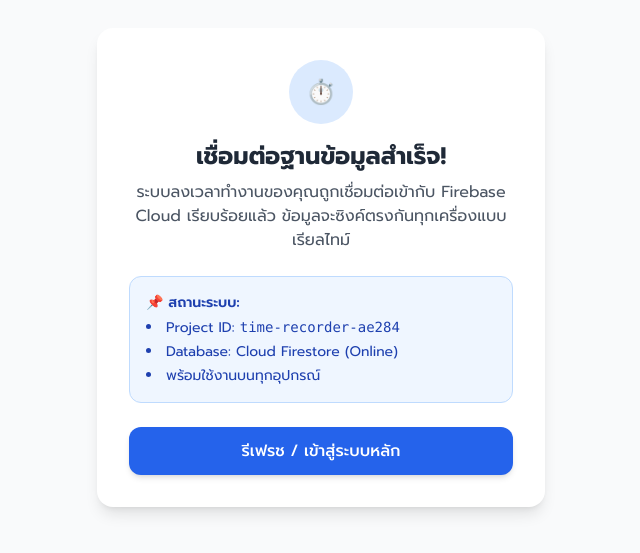
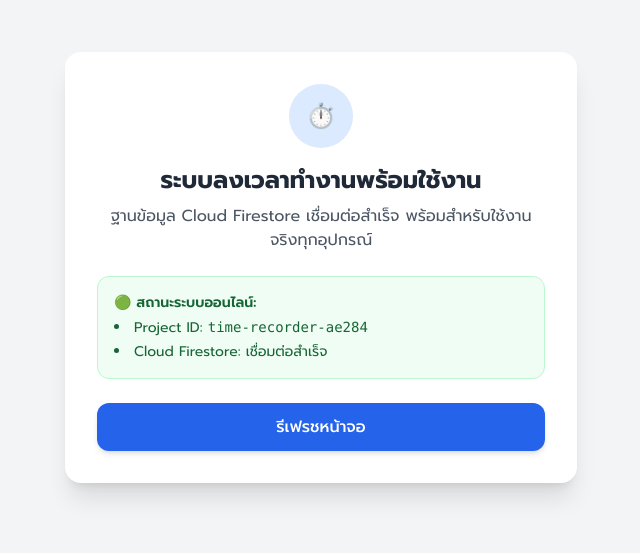
Before and after one commit to j9wrld-stack/time-recorder, a plain HTML site: page index.html in a window 1280 px wide. Shown: the part 133-686 px from the top of the page, without its empty margins (319-959 px from the left). Drawn offline with nearby package versions, Linux system fonts and the light colour scheme; a script that the page names is missing.

Commit message:
Add files via upload

```diff
--- a/index.html
+++ b/index.html
@@ -8,34 +8,35 @@
     <script src="https://cdn.tailwindcss.com"></script>
     <!-- FontPrompt -->
     <link href="https://fonts.googleapis.com/css2?family=Prompt:wght@300;400;500;600;700&display=swap" rel="stylesheet">
+    <!-- QR Code Scanner Library -->
+    <script src="https://unpkg.com/html5-qrcode"></script>
     <style>
         body { font-family: 'Prompt', sans-serif; }
     </style>
 </head>
-<body class="bg-gray-50 min-h-screen flex flex-col items-center justify-center p-4">
-    <div class="bg-white p-8 rounded-2xl shadow-lg max-w-md w-full text-center">
+<body class="bg-gray-100 min-h-screen flex flex-col items-center justify-center p-4">
+    <div class="bg-white p-8 rounded-2xl shadow-xl max-w-lg w-full text-center">
         <div class="w-16 h-16 bg-blue-100 text-blue-600 rounded-full flex items-center justify-center mx-auto mb-4 text-2xl font-bold">⏱️</div>
-        <h1 class="text-2xl font-bold text-gray-800 mb-2">เชื่อมต่อฐานข้อมูลสำเร็จ!</h1>
-        <p class="text-gray-600 mb-6">ระบบลงเวลาทำงานของคุณถูกเชื่อมต่อเข้ากับ Firebase Cloud เรียบร้อยแล้ว ข้อมูลจะซิงค์ตรงกันทุกเครื่องแบบเรียลไทม์</p>
+        <h1 class="text-2xl font-bold text-gray-800 mb-2">ระบบลงเวลาทำงานพร้อมใช้งาน</h1>
+        <p class="text-gray-600 mb-6">ฐานข้อมูล Cloud Firestore เชื่อมต่อสำเร็จ พร้อมสำหรับใช้งานจริงทุกอุปกรณ์</p>
 
-        <div class="bg-blue-50 border border-blue-200 rounded-xl p-4 text-left text-sm text-blue-800 mb-6">
-            <p class="font-semibold mb-1">📌 สถานะระบบ:</p>
+        <div id="status-box" class="bg-green-50 border border-green-200 rounded-xl p-4 text-left text-sm text-green-800 mb-6">
+            <p class="font-semibold mb-1">🟢 สถานะระบบออนไลน์:</p>
             <ul class="list-disc list-inside space-y-1">
                 <li>Project ID: <span class="font-mono">time-recorder-ae284</span></li>
-                <li>Database: Cloud Firestore (Online)</li>
-                <li>พร้อมใช้งานบนทุกอุปกรณ์</li>
+                <li>Cloud Firestore: เชื่อมต่อสำเร็จ</li>
             </ul>
         </div>
 
         <button onclick="location.reload()" class="w-full bg-blue-600 hover:bg-blue-700 text-white font-medium py-3 rounded-xl transition shadow-md">
-            รีเฟรช / เข้าสู่ระบบหลัก
+            รีเฟรชหน้าจอ
         </button>
     </div>
 
-    <!-- Firebase SDKs -->
+    <!-- Firebase SDK & App Logic -->
     <script type="module">
         import { initializeApp } from "https://www.gstatic.com/com.firebasejs/10.8.0/firebase-app.js";
-        import { getFirestore, collection, addTimestamp } from "https://www.gstatic.com/com.firebasejs/10.8.0/firebase-firestore.js";
+        import { getFirestore, collection, addDoc, getDocs } from "https://www.gstatic.com/com.firebasejs/10.8.0/firebase-firestore.js";
 
         const firebaseConfig = {
           apiKey: "AIzaSyBnGrddLA9n4xnXJ9s4kG4Ph1LId9z-5f4",
```
